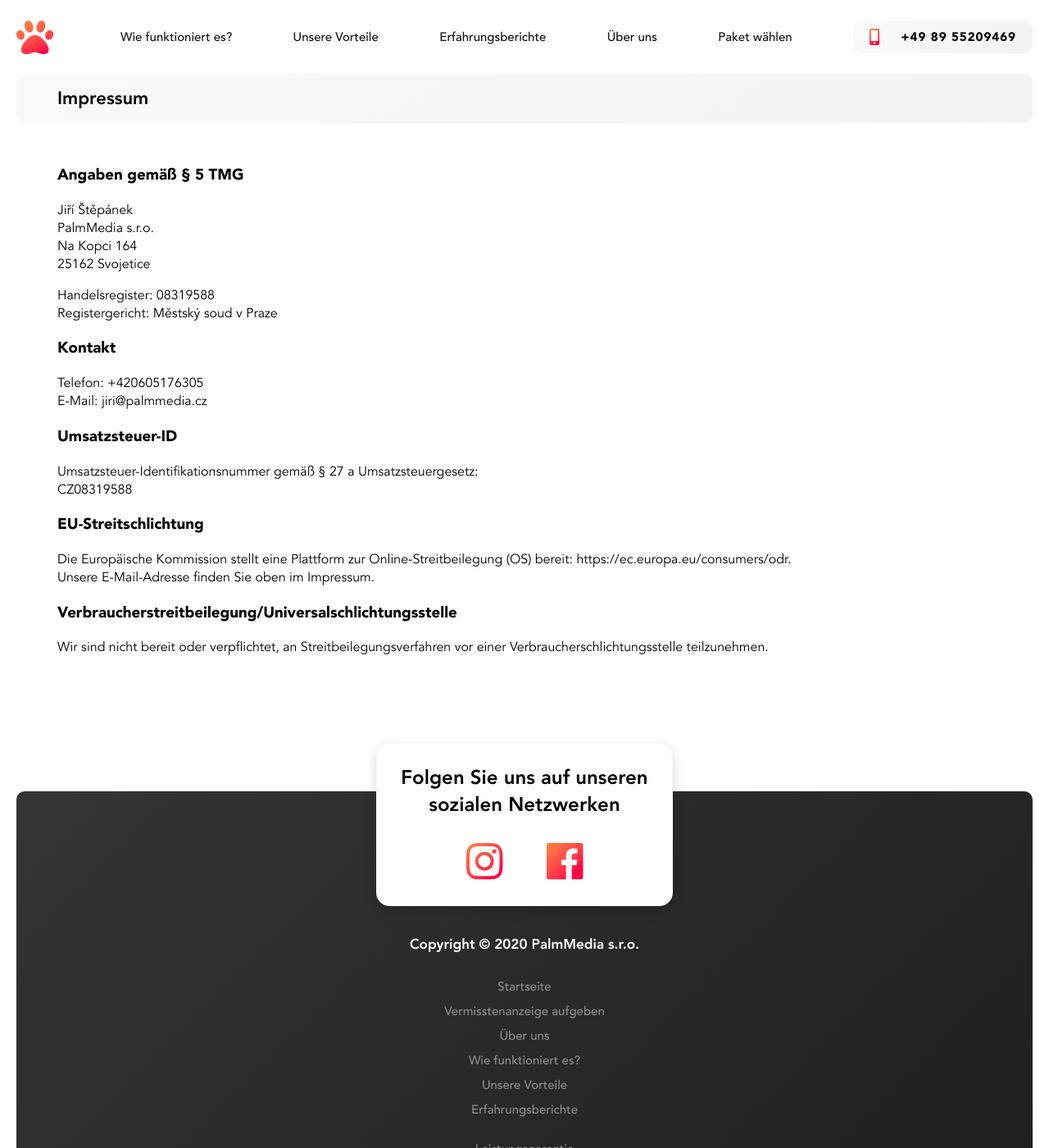
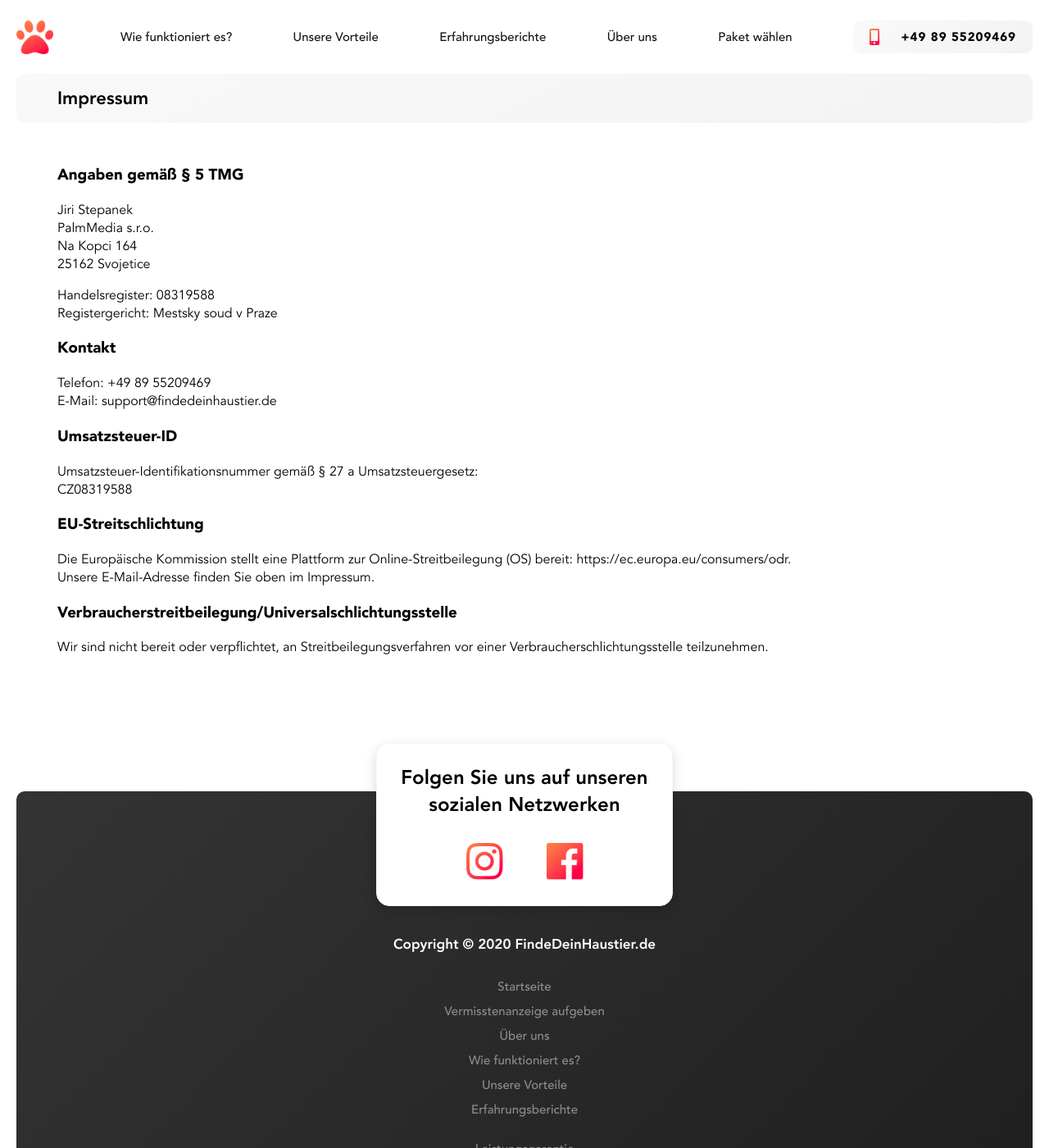
Before and after one commit to StyvekDrtic/findedeinhaustier.de, a Jekyll site: the page built from impressum.html, in a window 1280 px wide and 1400 px high. Shown: the whole window at 82% size. Built offline with Jekyll 4.4.1, drawn with Linux system fonts in a browser that asks for light colours; comment, search, counter and statistics services are not loaded.

Commit message:
cesky veci

```diff
--- a/_includes/footer.html
+++ b/_includes/footer.html
@@ -12,7 +12,7 @@
   </div>
 
   <div class="botFooter">
-    <span>Copyright © 2020 PalmMedia s.r.o.</span>
+    <span>Copyright © 2020 FindeDeinHaustier.de</span>
     <a title="Startseite" href="/">Startseite</a>
     <a title="Vermisstenanzeige aufgeben" href="/vermisstenanzeige-aufgeben">Vermisstenanzeige aufgeben</a>
     <a title="Über uns" href="/uber-uns">Über uns</a>
--- a/impressum.html
+++ b/impressum.html
@@ -8,17 +8,17 @@ layout: default
 
 <div class="mistoNaText">
   <h3 style="font-family: AvenirBlack;">Angaben gem&auml;&szlig; &sect; 5 TMG</h3>
-  <p>Jiř&iacute; &Scaron;těp&aacute;nek<br />
+  <p>Jiri Stepanek<br />
   PalmMedia s.r.o.<br />
   Na Kopci 164<br />
   25162 Svojetice</p>
 
   <p>Handelsregister: 08319588<br />
-  Registergericht: Městsk&yacute; soud v Praze</p>
+  Registergericht: Mestsky soud v Praze</p>
 
   <h3 style="font-family: AvenirBlack;">Kontakt</h3>
-  <p>Telefon: +420605176305<br />
-  E-Mail: jiri@palmmedia.cz</p>
+  <p>Telefon: +49 89 55209469<br />
+  E-Mail: support@findedeinhaustier.de</p>
 
   <h3 style="font-family: AvenirBlack;">Umsatzsteuer-ID</h3>
   <p>Umsatzsteuer-Identifikationsnummer gem&auml;&szlig; &sect; 27 a Umsatzsteuergesetz:<br />
```
Also changed, not shown: 13 other files.
